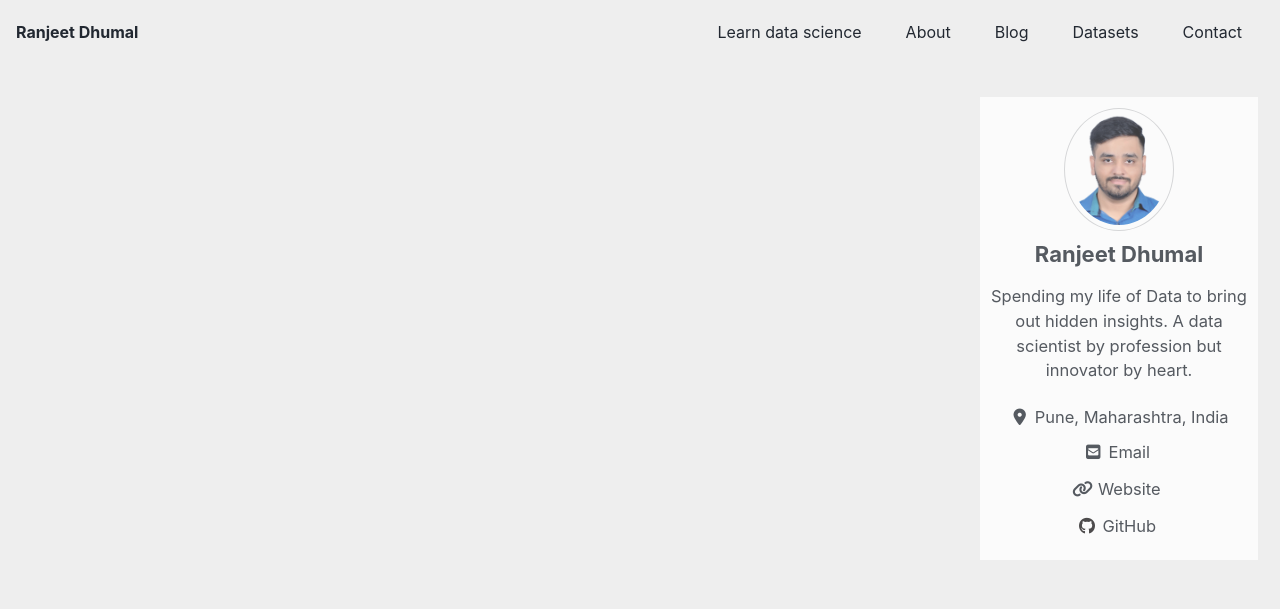
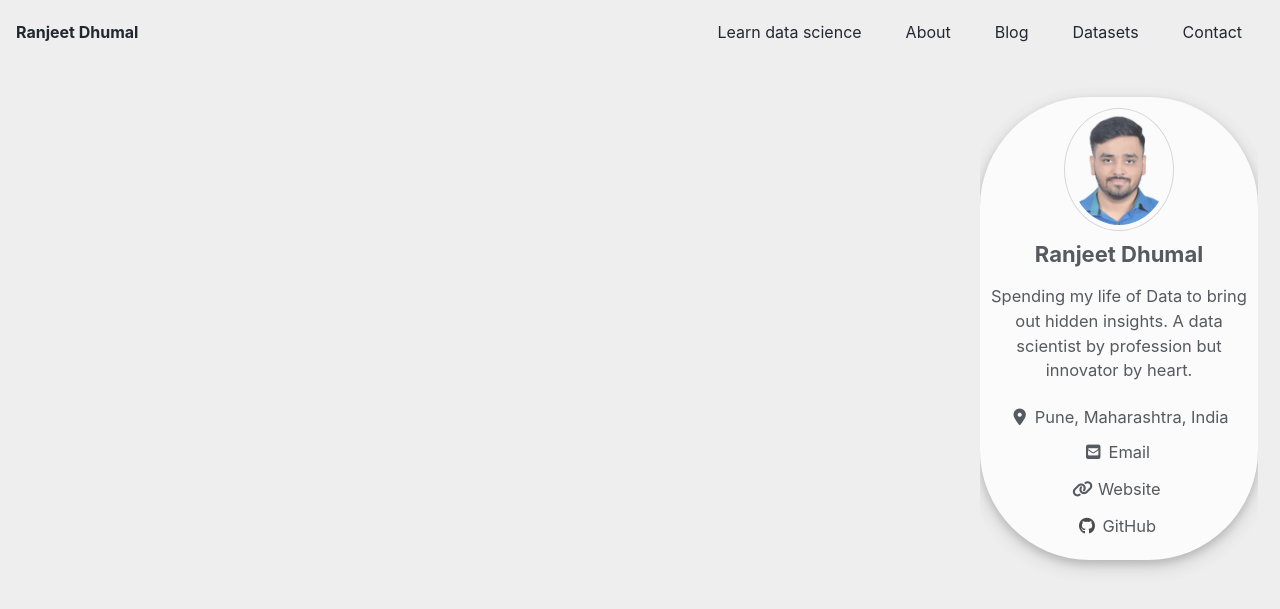
Before and after one commit to ranjeetds/ranjeetds.github.io, a Jekyll site: the page built from index.html, in a window 1280 px wide and 900 px high. Shown: the top 609 px of the window. Built offline with Jekyll 4.4.1, drawn with Linux system fonts in a browser that asks for light colours; cached includes are drawn as plain includes; nearby versions of some CDN libraries; the list of posts is cut into pages by our own code.

Commit message:
Update _sidebar.scss

```diff
--- a/_sass/minimal-mistakes/_sidebar.scss
+++ b/_sass/minimal-mistakes/_sidebar.scss
@@ -117,6 +117,8 @@
 .author__itemscope {
   padding: 0.5rem;
   background-color: white;
+  box-shadow: 0 4px 8px 0 rgba(0, 0, 0, 0.2), 0 6px 20px 0 rgba(0, 0, 0, 0.19);
+  border-radius: 5rem;
 }
 
 .author__avatar {
```
